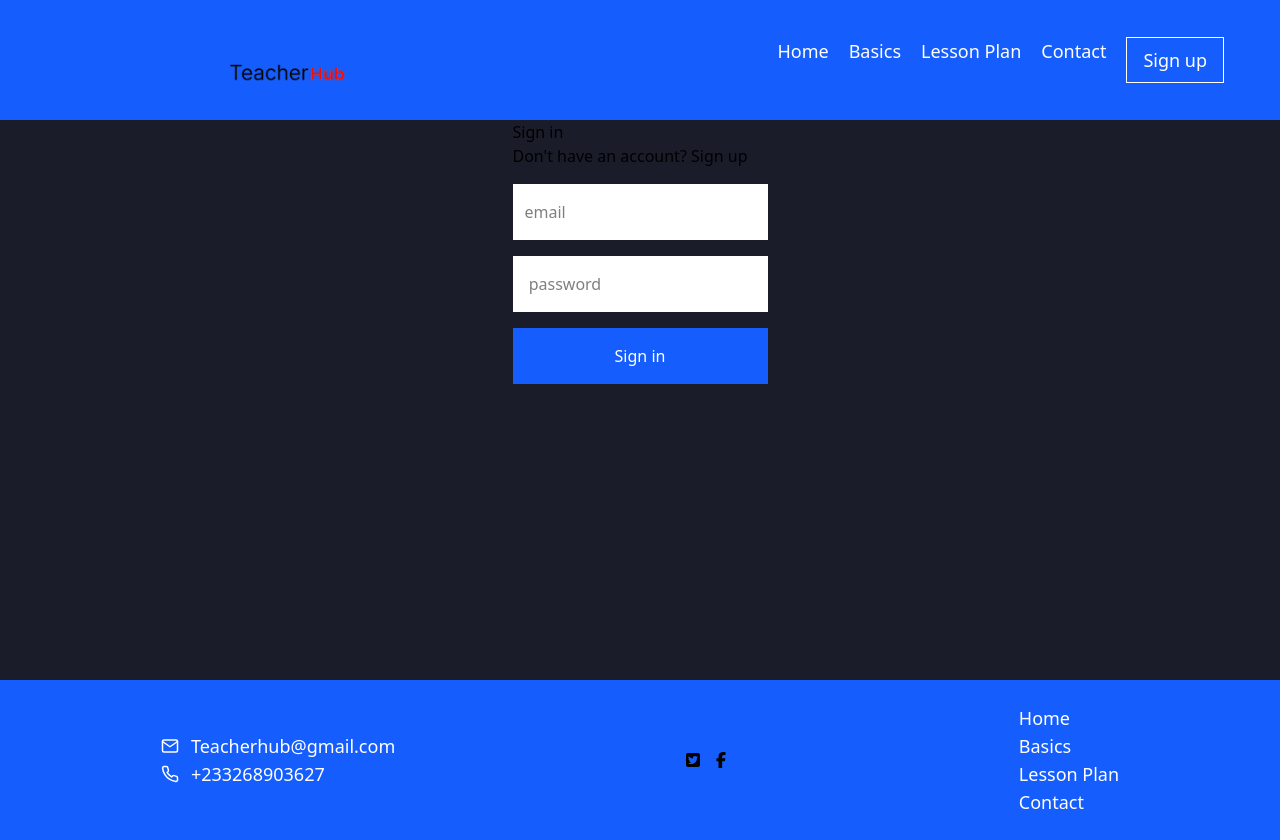
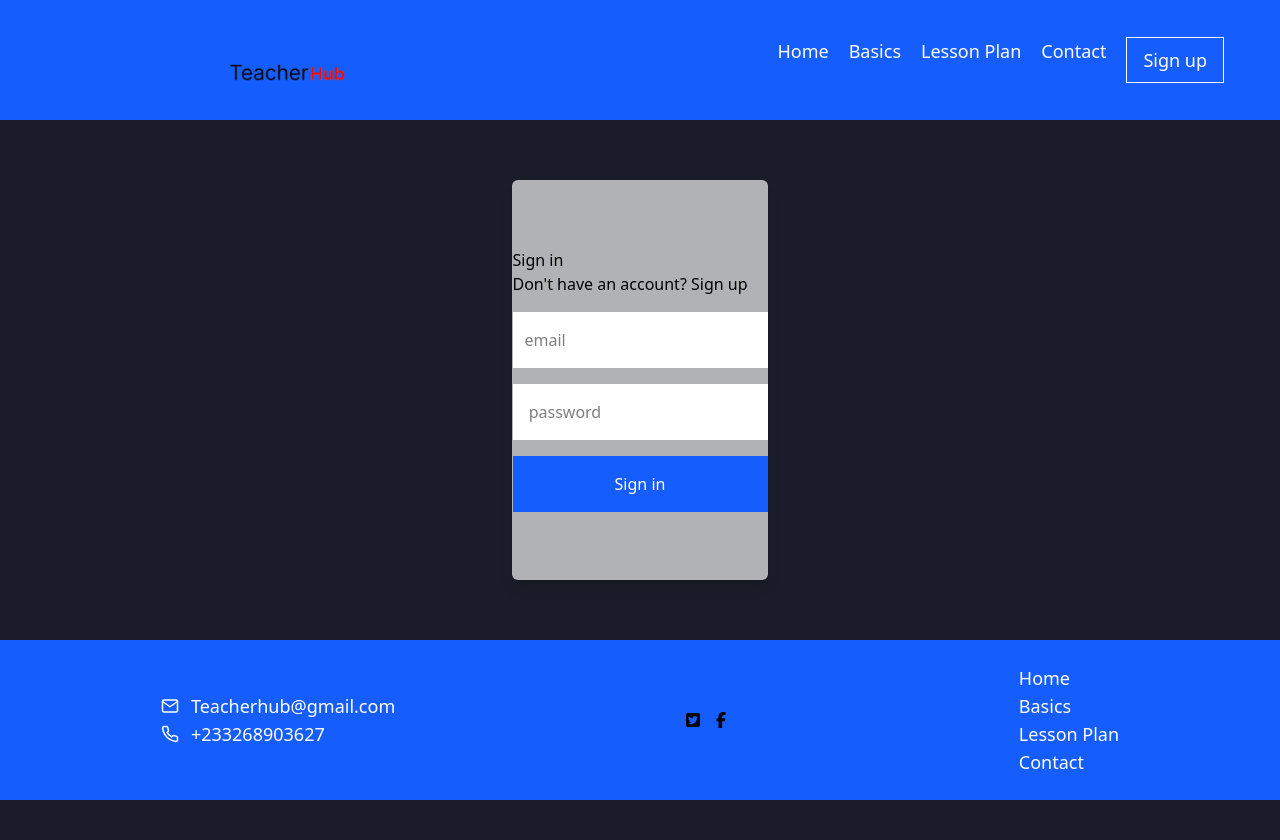
Before and after one commit to azongoismail/Teacher-Companion-React-App, a React (Vite) app: page /signin in a window 1280 px wide. After the commit the page ends 800 px from the top, so only its background shows below. Built offline with nearby package versions, Linux system fonts and the light colour scheme.

Commit message:
changed styles

```diff
--- a/src/Pages/Signin.jsx
+++ b/src/Pages/Signin.jsx
@@ -30,7 +30,7 @@ const Signin = () => {
     }
 
   return (
-    <div className='flex min-h-[70vh] justify-center'>
+    <div className='bg-[#B1B2B5] flex min-h-[50vh] p-8 justify-center items-center w-[50vw] m-auto shadow-lg rounded-md sm:min-w-[50vw] md:min-w-[20vw] lg:w-[10%] '>
         <form onSubmit={handleSignIn} >
             <h1>Sign in</h1>
             <p> Don't have an account? <Link to='/signup'>Sign up</Link></p>
```
